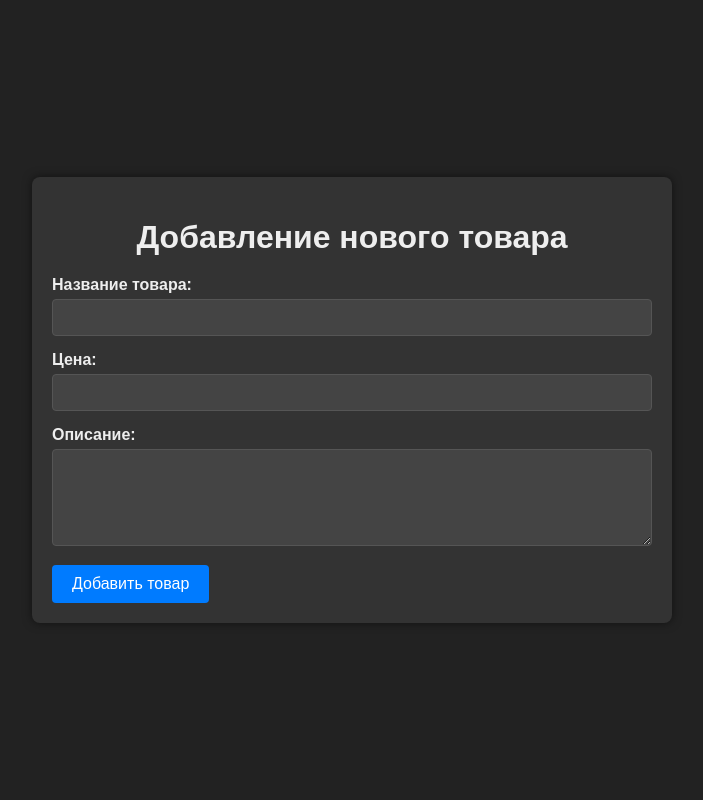
After one commit to Ahtung843/flask, a Flask app: page /create in a window 1280 px wide. The commit adds this page. Shown: the whole page, without its empty margins (288-991 px from the left). Run offline with Flask 3, Linux system fonts and the light colour scheme.

Commit message:
Последний комит пытался сделать создание товаров

```diff
--- a/main.py
+++ b/main.py
@@ -43,7 +43,7 @@ def login_required(f):
 @app.route('/index')
 @app.route('/')
 def index():
-    return render_template('index.html', logged_in=session.get('logged_in'))
+    return render_template('index.html', logged_in=session.get('logged_in'), email=session.get('email'))
 
 @app.route('/sign_in', methods=['POST', 'GET'])
 def sign_in():
@@ -66,6 +66,7 @@ def sign_in():
             user = User.query.filter_by(email=email).first()
             session['logged_in'] = True
             session['user_id'] = user.id
+            session['email'] = email
             session.permanent = True  # Сделать сессию постоянной
 
             return redirect('/index')
@@ -90,6 +91,7 @@ def sign_up():
         if user and user.check_password(password):
             session['logged_in'] = True
             session['user_id'] = user.id
+            session['email'] = email
             session.permanent = True  # Сохраняем сессию на 7 дней
             return redirect('/index')
         else:
@@ -101,4 +103,13 @@ def sign_up():
 def logout():
     session.pop('logged_in', None)
     session.pop('user_id', None)
+    session.pop('email', None)
     return redirect(url_for('index'))
+
+@app.route('/cabinet')
+def cabinet():
+    return render_template('cabinet.html')
+
+@app.route('/create')
+def create():
+    return render_template('create.html')
--- a/templates/base.html
+++ b/templates/base.html
@@ -32,6 +32,8 @@
                 </form>
             {% else %}
                 <!-- Кнопка "Выйти" отображается только если пользователь вошел в систему -->
+                <!-- Отображение имени пользователя -->
+                <li><a href="{{ url_for('cabinet') }}" class="me-3 text-white">Привет, {{ email }}!</a></li>
                 <form action="{{ url_for('logout') }}" method="get" style="display:inline;">
                     <button type="submit" class="btn btn-outline-danger">Выйти</button>
                 </form>
--- /dev/null
+++ b/templates/create.html
@@ -0,0 +1,152 @@
+<!DOCTYPE html>
+<html lang="en">
+<head>
+    <meta charset="UTF-8">
+    <meta name="viewport" content="width=device-width, initial-scale=1.0">
+    <title>Добавление товара</title>
+    <style>
+        /* Общие стили */
+        body {
+            font-family: sans-serif;
+            margin: 0;
+            padding: 0;
+            background-color: #222; /* Темный фон */
+            color: #eee; /* Светлый текст */
+            display: flex;
+            justify-content: center;
+            align-items: center;
+            min-height: 100vh;
+        }
+
+        .container {
+            background-color: #333; /* Еще темнее для контейнера */
+            padding: 20px;
+            border-radius: 8px;
+            box-shadow: 0 0 10px rgba(0, 0, 0, 0.5);
+            width: 80%; /* Занимает 80% ширины */
+            max-width: 600px; /* Максимальная ширина */
+        }
+
+        h1 {
+            text-align: center;
+            margin-bottom: 20px;
+        }
+
+        label {
+            display: block;
+            margin-bottom: 5px;
+            font-weight: bold;
+        }
+
+        input[type="text"],
+        input[type="number"],
+        textarea {
+            width: 100%;
+            padding: 10px;
+            margin-bottom: 15px;
+            border: 1px solid #555;
+            background-color: #444; /* Темный фон для полей ввода */
+            color: #eee;
+            border-radius: 4px;
+            box-sizing: border-box; /*  Важно для корректного расчета ширины с padding */
+        }
+
+        textarea {
+            resize: vertical; /* Разрешаем изменять размер по вертикали */
+        }
+
+        button {
+            background-color: #007bff; /* Синий цвет кнопки */
+            color: #fff;
+            padding: 10px 20px;
+            border: none;
+            border-radius: 4px;
+            cursor: pointer;
+            font-size: 16px;
+            transition: background-color 0.3s ease;
+        }
+
+        button:hover {
+            background-color: #0056b3; /* Более темный синий при наведении */
+        }
+
+        .error-message {
+            color: #f00;
+            margin-bottom: 10px;
+        }
+
+    </style>
+</head>
+<body>
+
+    <div class="container">
+        <h1>Добавление нового товара</h1>
+
+        <div id="error-container" class="error-message" style="display:none;"></div>
+
+        <form id="product-form">
+            <label for="name">Название товара:</label>
+            <input type="text" id="name" name="name" required>
+            <label for="price">Цена:</label>
+            <input type="number" id="price" name="price" step="0.01" required>
+
+            <label for="description">Описание:</label>
+            <textarea id="description" name="description" rows="5"></textarea>
+
+            <button type="submit">Добавить товар</button>
+        </form>
+    </div>
+
+
+    <script>
+        document.getElementById('product-form').addEventListener('submit', function(event) {
+            event.preventDefault(); // Предотвращаем перезагрузку страницы
+
+            const name = document.getElementById('name').value;
+            const price = parseFloat(document.getElementById('price').value); // Преобразуем в число
+            const description = document.getElementById('description').value;
+            const errorContainer = document.getElementById('error-container');
+
+            // Сброс предыдущих ошибок
+            errorContainer.textContent = "";
+            errorContainer.style.display = "none";
+
+            // Валидация
+            let isValid = true;
+            if (name.trim() === "") {
+                errorContainer.textContent = "Пожалуйста, введите название товара.";
+                errorContainer.style.display = "block";
+                isValid = false;
+            } else if (isNaN(price) || price <= 0) {
+                errorContainer.textContent = "Пожалуйста, введите корректную цену (число больше 0).";
+                errorContainer.style.display = "block";
+                isValid = false;
+            }
+
+            if (!isValid) {
+                return; // Останавливаем, если есть ошибки
+            }
+
+
+            // Создание объекта товара
+            const product = {
+                name: name,
+                price: price,
+                description: description
+            };
+
+            //  Здесь логика для сохранения товара (например, в LocalStorage или отправка на сервер)
+            //  Пример сохранения в LocalStorage:
+            let products = JSON.parse(localStorage.getItem('products')) || []; // Получаем существующие товары или пустой массив
+            products.push(product); // Добавляем новый товар
+            localStorage.setItem('products', JSON.stringify(products)); // Сохраняем в LocalStorage
+
+            //  Опционально:  Сообщение об успехе (или перенаправление)
+            alert("Товар успешно добавлен!"); //  Замените на более элегантное решение (например, всплывающее уведомление)
+
+            // Очистка формы после добавления
+            document.getElementById('product-form').reset();
+        });
+    </script>
+</body>
+</html>
```
Also changed, not shown: static/css/main.css (+6 -1 lines), templates/cabinet.html (added, +163 -0 lines), instance/newflask.db.
